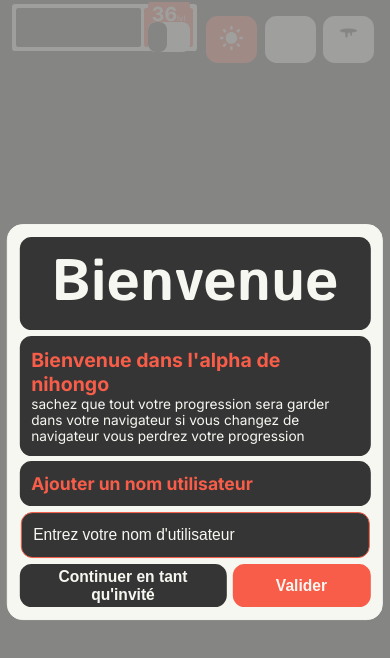
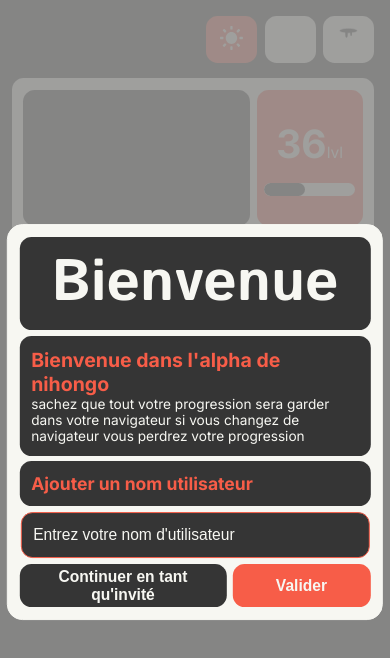
Before and after one commit to Thomasfouquereau/Nihongo, a React (Vite) app: page /Profile in a window 390 px wide. Shown: the top 658 px of the page. Built offline with nearby package versions, Linux system fonts and the light colour scheme.

Commit message:
v1 du mobile ui de UserInfoHeader

```diff
--- a/src/component/profile/Profile.jsx
+++ b/src/component/profile/Profile.jsx
@@ -8,7 +8,10 @@ const Header = styled.header`
     width: 76vw;
     height: 10vw;
     @media screen and (max-width: 560px) {
-
+        margin-top: 20vw;
+        width: 100vw;
+        height: 70vw;
+        flex-direction: column;
     }
 `
 
--- a/src/component/profile/profile component/UserInfoHeader.jsx
+++ b/src/component/profile/profile component/UserInfoHeader.jsx
@@ -12,6 +12,13 @@ const UserInfoHeaderContainer = styled.div`
     width: 60%;
     height: 100%;
     gap: 0.6vw;
+    @media screen and (max-width: 560px) {
+        width: 87%;
+        padding: 3vw;
+        gap: 1.8vw;
+        border-radius: 3vw;
+        height: 50%;
+    }
     p {
         background-color: ${(props) => props.$mainBgColor};
         color: ${(props) => props.$fontColor};
@@ -22,6 +29,11 @@ const UserInfoHeaderContainer = styled.div`
         align-items: center;
         justify-content: center;
         font-size: 4vw;
+        font-weight: 700;
+        @media screen and (max-width: 560px) {
+            font-size: 7vw;
+            border-radius: 3vw;
+        }
     }
 `
 
@@ -36,6 +48,13 @@ const UserLevel = styled.div`
     flex-direction: column;
     padding-left: 1vw;
     padding-right: 1vw;
+    @media screen and (max-width: 560px) {
+        border-radius: 3vw;
+        width: 30%;
+        padding-left: 2vw;
+        padding-right: 2vw;
+    }
+
     p{
         background-color: ${(props) => props.$color};
         color: #F7F7F2;
@@ -45,10 +64,17 @@ const UserLevel = styled.div`
         font-weight: 700;
         display: flex;
         align-items: baseline;
-        margin-bottom: -1vw;
+        margin-bottom: -0.7vw;
+        @media screen and (max-width: 560px) {
+            font-size: 10vw;
+            margin-bottom: -8.4vw;
+        }
         span{
             font-size: 2vw;
             font-weight: 400;
+            @media screen and (max-width: 560px) {
+                font-size: 4vw;
+            }
         }
     }
 
@@ -62,7 +88,7 @@ export default function UserInfoHeader() {
 
     const userName = localStorage.getItem('userName');
     const lvl = '36';
-    const heightBar = '30px';
+    const heightBar = window.innerWidth < 560 ? '3.5vw' : '1.2vw';
     const widthBar = '100%';
     const colorBar = mainBgColor;
     const bgColorBar = bgColor;
```
